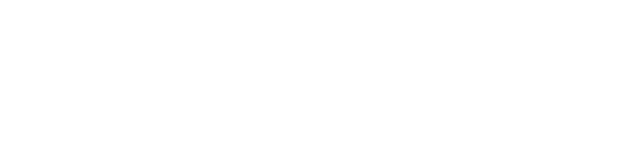
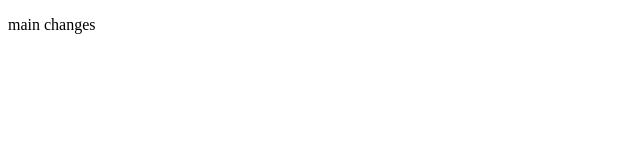
Before and after one commit to abhishekrajput-web/test, a plain HTML site: page index.html in a window 1280 px wide. Shown: the whole page, without its empty margins (0-640 px from the left). Drawn offline with Linux system fonts and the light colour scheme.

Commit message:
main changes

```diff
--- a/index.html
+++ b/index.html
@@ -6,7 +6,7 @@
     <title>Document</title>
 </head>
 <body>
-
+<p>main changes</p>
 
 </body>
 </html>
```
